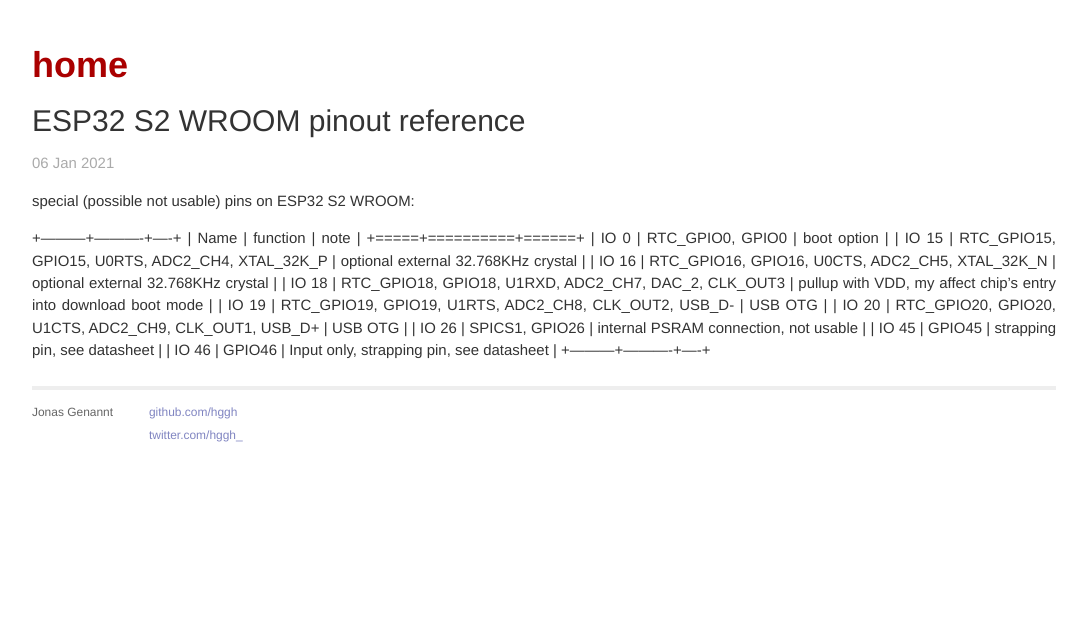
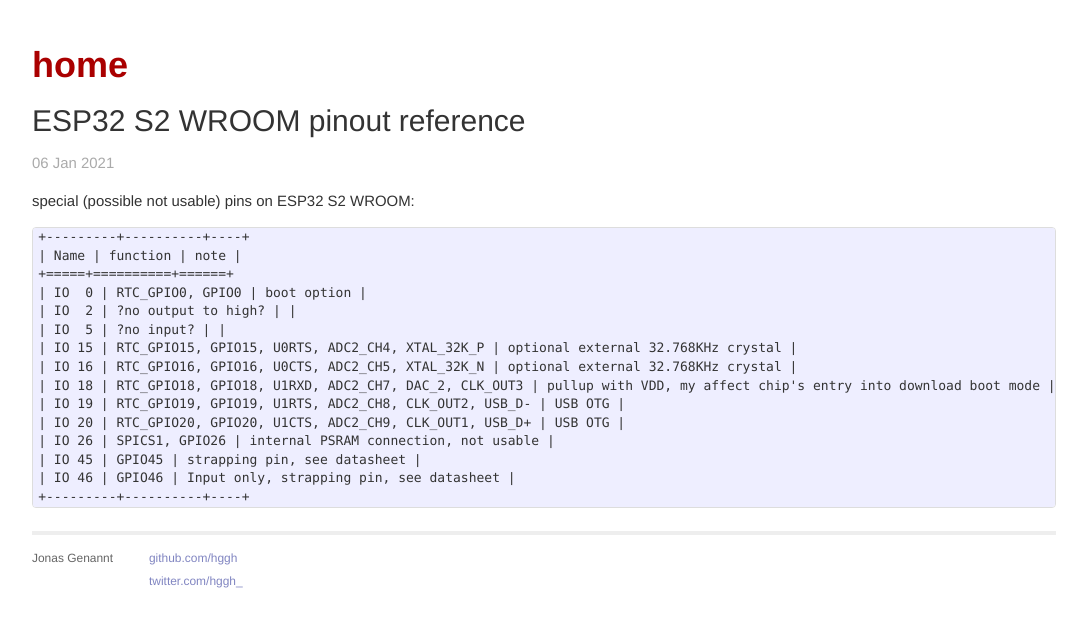
Before and after one commit to hggh/hggh.github.io, a Jekyll site: the page built from _posts/2021-01-06-ESP32-S2-pinout.markdown, in a window 1280 px wide. Shown: the top 627 px of the page, without its empty margins (96-1183 px from the left). Built offline with Jekyll 4.4.1, drawn with Linux system fonts in a browser that asks for light colours; Markdown is read by kramdown in place of the engine named in the settings.

Commit message:
add new IO

```diff
--- a/_posts/2021-01-06-ESP32-S2-pinout.markdown
+++ b/_posts/2021-01-06-ESP32-S2-pinout.markdown
@@ -6,11 +6,13 @@
 ---
 
 special (possible not usable) pins on ESP32 S2 WROOM:
-
+<pre>
 +---------+----------+----+
 | Name | function | note |
 +=====+==========+======+
 | IO  0 | RTC_GPIO0, GPIO0 | boot option |
+| IO  2 | ?no output to high? | |
+| IO  5 | ?no input? | |
 | IO 15 | RTC_GPIO15, GPIO15, U0RTS, ADC2_CH4, XTAL_32K_P | optional external 32.768KHz crystal |
 | IO 16 | RTC_GPIO16, GPIO16, U0CTS, ADC2_CH5, XTAL_32K_N | optional external 32.768KHz crystal |
 | IO 18 | RTC_GPIO18, GPIO18, U1RXD, ADC2_CH7, DAC_2, CLK_OUT3 | pullup with VDD, my affect chip's entry into download boot mode |
@@ -20,3 +22,4 @@
 | IO 45 | GPIO45 | strapping pin, see datasheet |
 | IO 46 | GPIO46 | Input only, strapping pin, see datasheet |
 +---------+----------+----+
+</pre>
```
